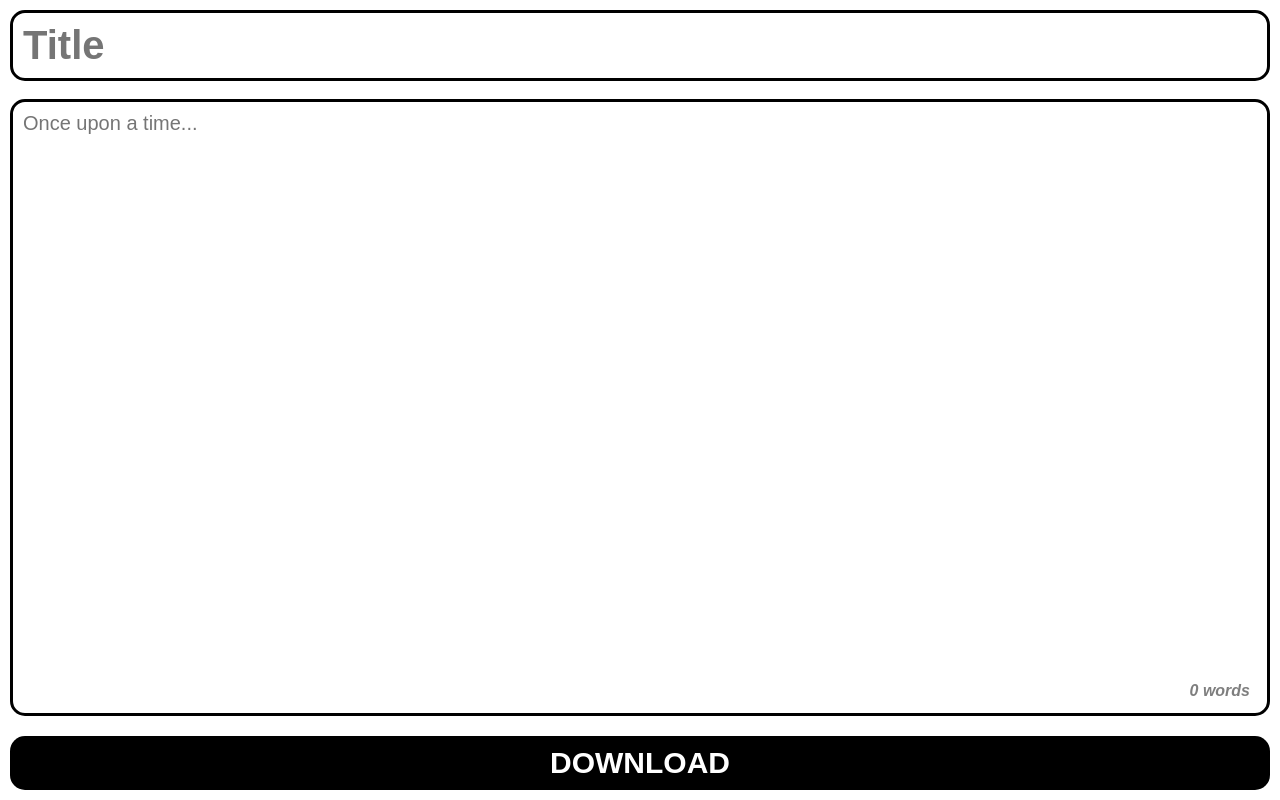
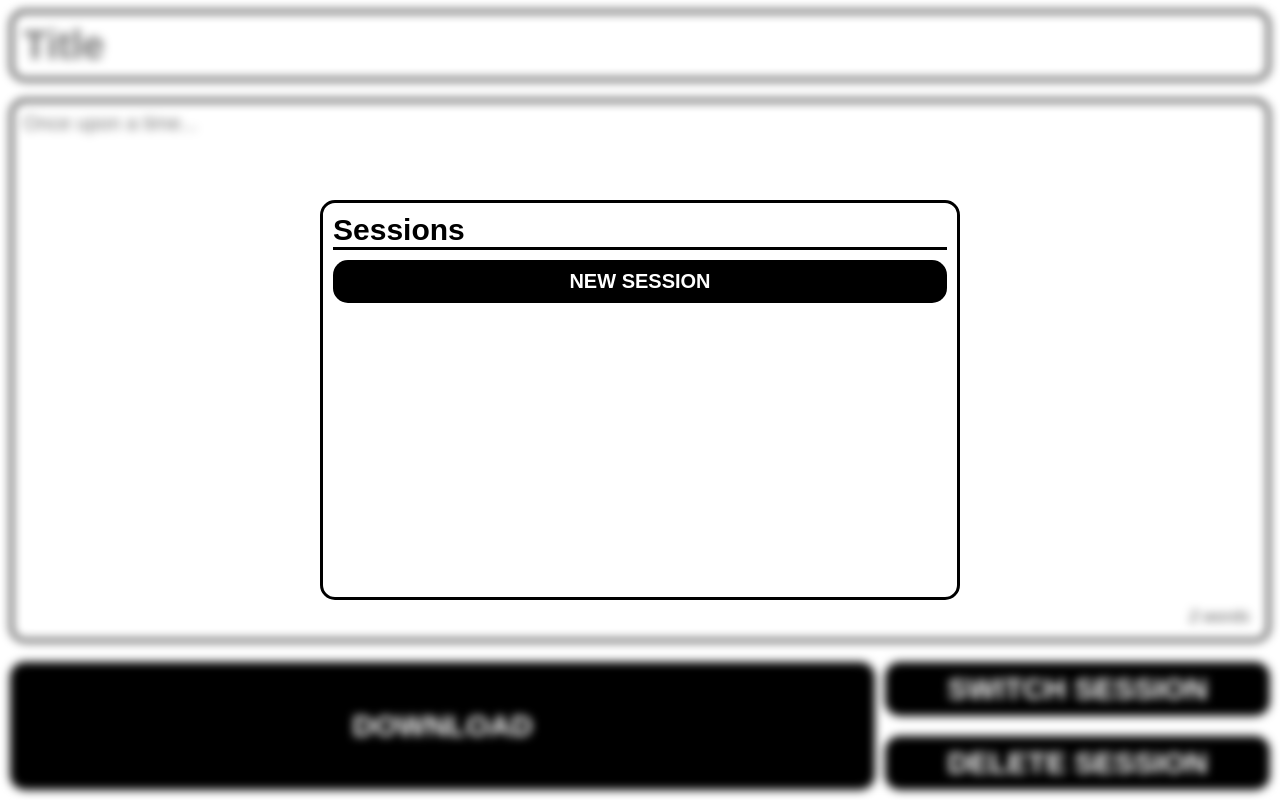
Before and after one commit to rockwillck/Tidbit, a plain HTML site: page index.html in a window 1280 px wide. Drawn offline with Linux system fonts and the light colour scheme.

Commit message:
sessions

```diff
--- a/app.js
+++ b/app.js
@@ -1,13 +1,52 @@
-var wordCount = 0
-var charCount = 0
-onload = (e) => {
+var session = ""
+for (set of Object.entries(localStorage)) {
+    let key = set[0]
+    if (!key.endsWith("Title") && !key.endsWith("Story")) {
+        let list = document.getElementById("sessions")
+        let sessionBtn = document.createElement("button")
+        sessionBtn.className = "sessionBtn"
+        sessionBtn.innerText = localStorage.getItem(key + "Title")
+        sessionBtn.addEventListener("click", () => {
+            session = key
+            dismiss()
+        })
+        list.appendChild(sessionBtn)
+    }
+}
+
+console.log(Object.entries(localStorage).map(x => x[0]))
+
+function newSession() {
+    id = Object.entries(localStorage).length
+    localStorage.setItem(`S${id}`,"")
+    localStorage.setItem(`S${id}Title`,"New Tidbit")
+    localStorage.setItem(`S${id}Story`,"")
+    session = "S" + id
+    dismiss()
+}
+
+function dismiss() {
+    document.getElementsByClassName("sessionDialogueContainer")[0].style.scale = "0"
+
+    console.log(localStorage.getItem(session + "Story"), localStorage.getItem(session + "Title"), session)
+    if (localStorage.getItem(session + "Story")) {
+        document.getElementById("story").value = localStorage.getItem(session + "Story").replaceAll("\\n", "\n")
+    }
+
+    if (localStorage.getItem(session + "Title")) {
+        document.getElementById("title").value = localStorage.getItem(session + "Title")
+    }
+
     wordCount = getWordCount()
     charCount = getCharCount()
     setCount()
 }
 
+var wordCount = 0
+var charCount = 0
+
 function changed() {
-    localStorage.setItem("story", document.getElementById("story").value.split("\n").join("\\n"))
+    localStorage.setItem(session+"Story", document.getElementById("story").value.split("\n").join("\\n"))
     wordCount = getWordCount()
     charCount = getCharCount()
     setCount()
@@ -45,15 +84,7 @@ function getCharCount() {
 }
 
 function titleChanged() {
-    localStorage.setItem("title", document.getElementById("title").value)
-}
-
-if (localStorage.getItem("story")) {
-    document.getElementById("story").value = localStorage.getItem("story").replaceAll("\\n", "\n")
-}
-
-if (localStorage.getItem("title")) {
-    document.getElementById("title").value = localStorage.getItem("title")
+    localStorage.setItem(session+"Title", document.getElementById("title").value)
 }
 
 function insertTextAtCursor(el, text) {
@@ -110,3 +141,12 @@ function download_file(name, contents, mime_type) {
     dlink.click();
     dlink.remove();
 }
+
+function deleteSesh() {
+    if (confirm("Are you sure you want to delete this session? This decision is permanent.") == true) {
+        localStorage.removeItem(session)
+        localStorage.removeItem(session + "Title")
+        localStorage.removeItem(session + "Story")
+        window.location.reload()
+    }
+}
--- a/index.html
+++ b/index.html
@@ -15,7 +15,21 @@
 		<textarea placeholder="Once upon a time..." id="story" oninput="changed()"></textarea>
 		<p class="count" onmouseover="char()" onmouseleave="char()">2 words</p>
 	</div>
-	<button onclick="download_file('my_tidbit.txt', dynamic_text())">Download</button>
+	<div class="sessionDialogueContainer">
+		<div class="sessionDialogue">
+			<p class="sessionTitle">Sessions</p>
+			<div class="sessions" id="sessions">
+				<button class="sessionBtn" onclick="newSession()">New Session</button>
+			</div>
+		</div>
+	</div>
+	<div class="btns">
+		<button onclick="download_file('my_tidbit.txt', dynamic_text())" class="download">Download</button>
+		<div class="subBtns">
+			<button onclick="window.location.reload()" class="download">Switch Session</button>
+			<button onclick="deleteSesh()" class="download">Delete Session</button>
+		</div>
+	</div>
 	<script src="app.js"></script>
 </body>
 </html>
--- a/style.css
+++ b/style.css
@@ -64,6 +64,58 @@ button:hover {
 	background-position: 0;
 }
 button:active {
-	font-size: 50px;
 	background-position: 100%;
 }
+
+.sessionDialogue {
+	position:absolute;
+	top:50%;
+	left:50%;
+	translate:-50% -50%;
+	border:solid;
+	width:50%;
+	height:50%;
+	border-radius: 15px;
+	padding:10px;
+	box-sizing: border-box;
+	display:flex;
+	flex-flow: column;
+	background-color: white;
+}
+.sessionTitle {
+	font-weight: bold;
+	font-size: 30px;
+	margin: 0;
+	border-bottom: solid;
+}
+.sessions {
+	height: 100%;
+	overflow-y: scroll;
+}
+.sessionBtn {
+	width:100%;
+	display:block;
+	background-color: black;
+	border:none;
+	border-radius: 15px;
+	font-size: 20px;
+	color:white;
+	margin-top:10px;
+}
+.sessionDialogueContainer {
+	width:100vw;
+	height:100vh;
+	position: absolute;
+	left:0;
+	top:0;
+	backdrop-filter: blur(5px);
+	-webkit-backdrop-filter: blur(5px);
+	transition: 0.2s;
+}
+
+.btns {
+	display:flex;
+}
+.subBtns {
+	margin-left: 10px;
+}
```
